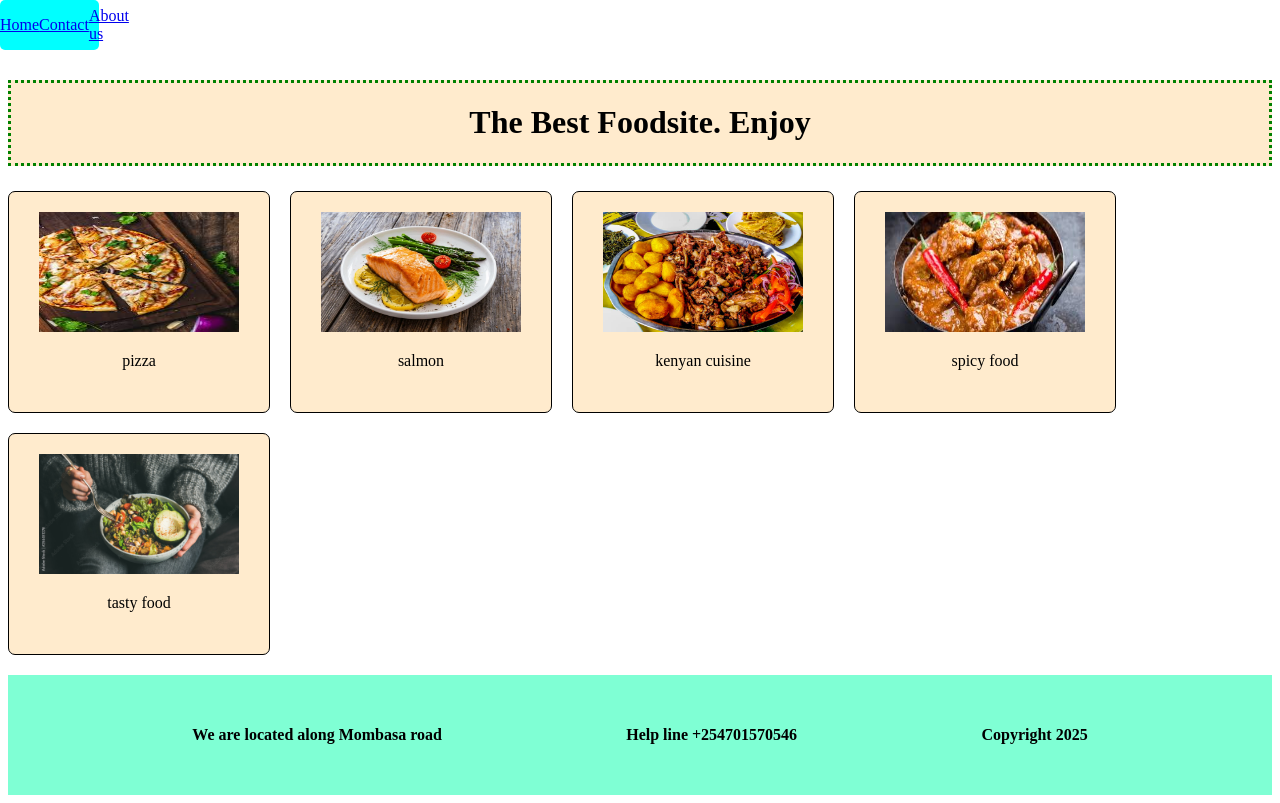
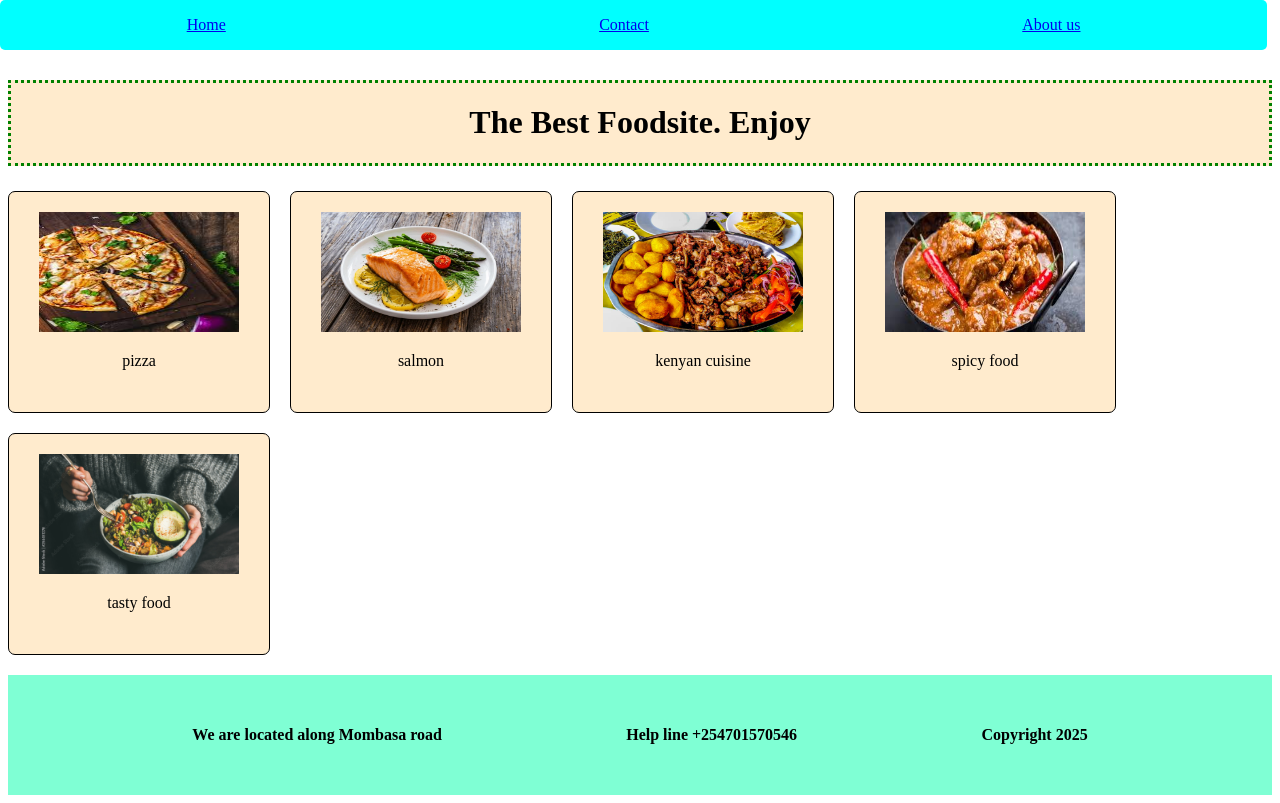
Before and after one commit to jimmymugithi/The-food-website, a plain HTML site: page index.html in a window 1280 px wide. Drawn offline with Linux system fonts and the light colour scheme.

Commit message:
Update index.css
I have changed the width to 99% on the navigation part.

```diff
--- a/index.css
+++ b/index.css
@@ -1,5 +1,5 @@
 .navigation{
-    width: 99px;
+    width: 99%;
     border: 1px;
     background-color: aqua;
     border-radius: 5px;
```
